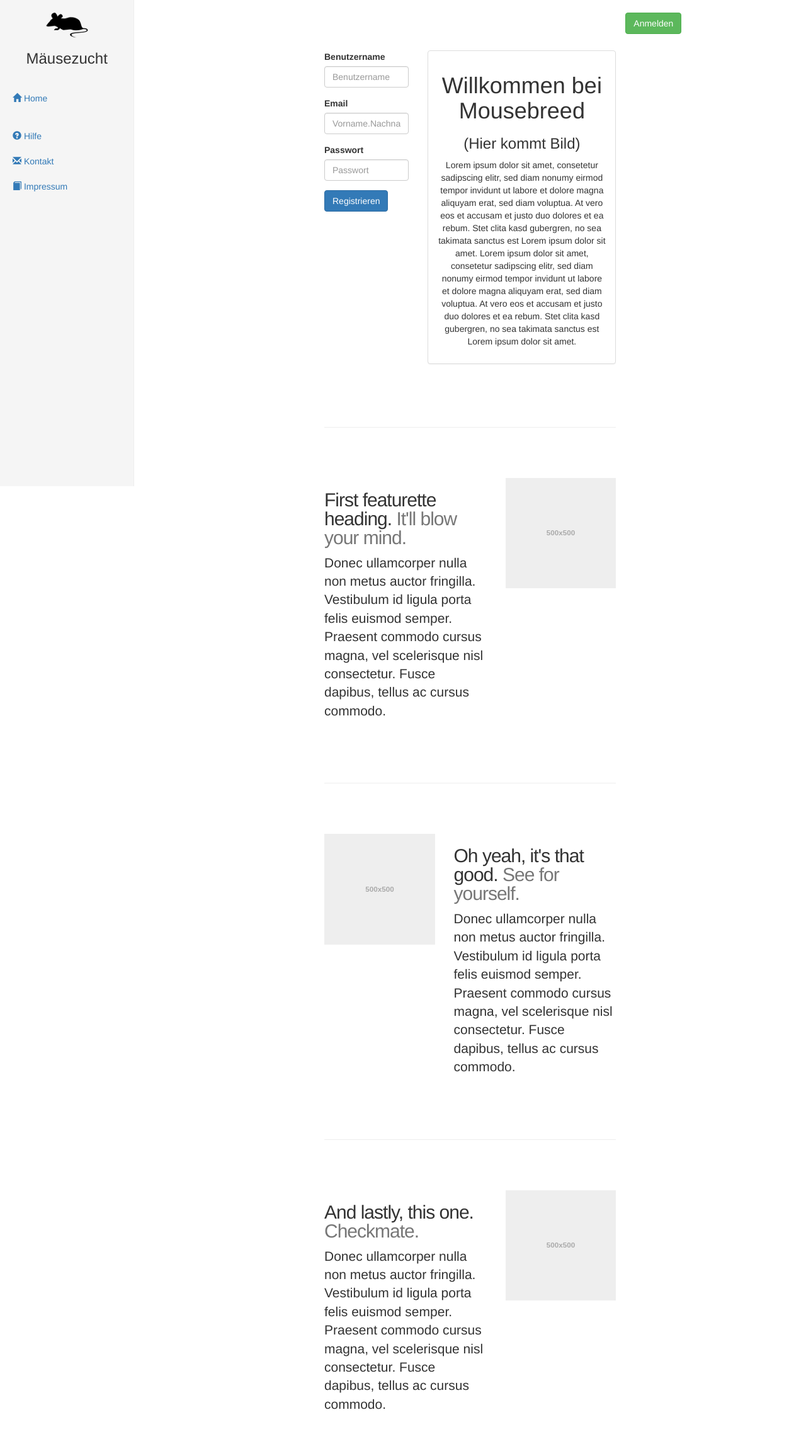
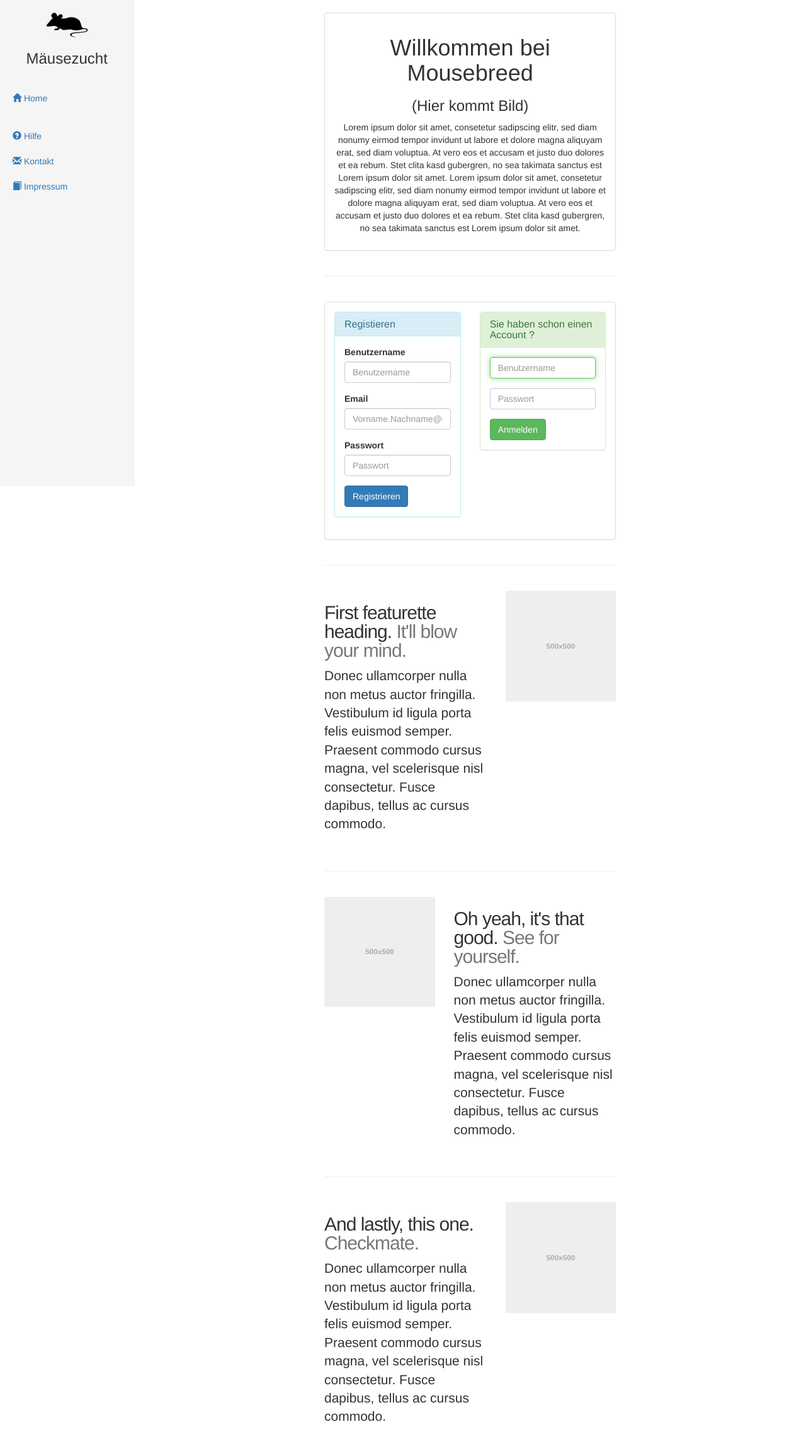
Before and after one commit to JulHee/MouseBreed, a PHP site: page / in a window 1280 px wide. Shown: the part 28-2332 px from the top of the page at 63% size. Before the commit the page ends 2266 px from the top, so only its background shows below. Run offline with PHP 8.4, Linux system fonts and the light colour scheme.

Commit message:
Home angepasst.

```diff
--- a/content/home_logged_out.php
+++ b/content/home_logged_out.php
@@ -1,90 +1,21 @@
-<div class="pull-right">
-    <!--<a class="btn btn-success" href="/login" role="button">Anmelden</a>-->
-    <a type="button" class="btn btn-success" data-toggle="modal" data-target="#myModal">
-        Anmelden
-    </a>
 
-    <div class="modal fade" id="myModal" tabindex="-1" role="dialog" aria-labelledby="myModalLabel" aria-hidden="true">
-        <div class="modal-dialog">
-            <div class="modal-content">
-                <div class="modal-header">
-                    <button type="button" class="close" data-dismiss="modal" aria-label="Close"><span
-                            aria-hidden="true">&times;</span></button>
-                    <h4 class="modal-title"><strong>Melde dich an zum Fortfahren</strong></h4>
-                </div>
-                <div class="modal-body">
-                    <form role="form" id="login_form" class="form-signin" action="/home" method="post">
-                        <fieldset>
-                            <div class="row center-block">
-                                <div class="center-block">
-                                    <img class="profile-img"
-                                         src="https://lh5.googleusercontent.com/-b0-k99FZlyE/AAAAAAAAAAI/AAAAAAAAAAA/eu7opA4byxI/photo.jpg?sz=120"
-                                         alt="">
-                                </div>
-                            </div>
-                            <div class="row">
-                                <div class="col-md-10 col-md-offset-1">
+<!--<div class="mycenter">
+    <form id="login_form_top" action="/home"
+          method="post">
         <div class="form-group">
-                                        <div class="input-group">
-                                    <span class="input-group-addon">
-                                        <span class="glyphicon glyphicon-user"></span>
-                                    </span>
-                                            <input id="username" class="form-control" placeholder="Benutzername"
-                                                   name="loginname" type="text" required
+            <input type="text" id="username" name="username" placeholder="Benutzername" class="form-control"
+                   required
                    autofocus>
         </div>
-                                    </div>
         <div class="form-group">
-                                        <div class="input-group">
-                                    <span class="input-group-addon">
-                                        <span class="glyphicon glyphicon-lock"></span>
-                                    </span>
-                                            <input id="password" class="form-control" placeholder="Passwort"
-                                                   name="password"
-                                                   type="password" required>
-                                        </div>
-                                    </div>
-                                    <div class="form-group">
-                                        <a id="login_button_top" class="btn btn-lg btn-primary btn-block">
-                                            Anmelden
-                                        </a>
-                                    </div>
-                                </div>
-                            </div>
-                        </fieldset>
-                    </form>
-                </div>
-                <div class="modal-footer">
-                    <div class="pull-left">
-                    Du besitzt keinen Account ?<a href="/register" onClick=""> Registriere dich hier</a>
-                        </div>
-                </div>
-            </div>
-        </div>
-    </div>
-    <div class="col-md-6 col-md-offset-3">
-        <div class="row" style="margin-top: 60px;">
-            <div id="anmeldung" class="col-md-4">
-                <form id="register_form" action="/login">
-                    <div class="form-group">
-                        <label for="registerInputEmail">Benutzername</label>
-                        <input type="text" class="form-control" id="registerInputUsername" placeholder="Benutzername"
+            <input type="password" id="password" name="password" placeholder="Passwort" class="form-control"
                    required>
         </div>
-                    <div class="form-group">
-                        <label for="registerInputUsername">Email</label>
-                        <input type="email" class="form-control" id="registerInputEmail"
-                               placeholder="Vorname.Nachname@example.de" required>
-                    </div>
-                    <div class="form-group">
-                        <label for="registerInputPassword">Passwort</label>
-                        <input type="password" class="form-control" id="registerInputPassword" placeholder="Passwort"
-                               required>
-                    </div>
-                    <a id="register_button" class="btn btn-primary">Registrieren</a>
+        <a id="login_button_top" class="btn btn-success">Anmelden</a>
+        <a href="/register" class="btn btn-primary">Registrieren</a>
     </form>
-            </div>
-            <div id="homeinfo" class="col-md-8">
+</div>-->
+<div class="col-md-6 col-md-offset-3">
     <div class="panel panel-default">
         <div class="panel-body text-center">
             <h1>Willkommen bei Mousebreed</h1>
@@ -109,10 +40,64 @@
             </p>
         </div>
     </div>
+    <hr class="featurette-divider">
+    <div class="panel panel-default">
+        <div class="panel-body">
+            <div class="row">
+                <div class="col-md-6">
+                    <div class="panel panel-info">
+                        <div class="panel-heading">
+                            <h3 class="panel-title">Registieren</h3>
+                        </div>
+                        <div class="panel-body">
+                            <div id="anmeldung">
+                                <form id="register_form" action="/login">
+                                    <div class="form-group">
+                                        <label for="registerInputEmail">Benutzername</label>
+                                        <input type="text" class="form-control" id="registerInputUsername" placeholder="Benutzername"
+                                               required>
+                                    </div>
+                                    <div class="form-group">
+                                        <label for="registerInputUsername">Email</label>
+                                        <input type="email" class="form-control" id="registerInputEmail"
+                                               placeholder="Vorname.Nachname@example.de" required>
+                                    </div>
+                                    <div class="form-group">
+                                        <label for="registerInputPassword">Passwort</label>
+                                        <input type="password" class="form-control" id="registerInputPassword" placeholder="Passwort"
+                                               required>
+                                    </div>
+                                    <a id="register_button" class="btn btn-primary">Registrieren</a>
+                                </form>
+                            </div>
+                        </div>
+                    </div>
+                </div>
+                <div class="col-md-6">
+                    <div class="panel panel-success">
+                        <div class="panel-heading">
+                            <h3 class="panel-title">Sie haben schon einen Account ?</h3>
+                        </div>
+                        <div class="panel-body">
+                            <form id="login_form_top"action="/home" method="post">
+                                <div class="form-group">
+                                    <input type="text" id="username" name="username" placeholder="Benutzername" class="form-control"
+                                           required
+                                           autofocus>
+                                </div>
+                                <div class="form-group">
+                                    <input type="password" id="password" name="password" placeholder="Passwort" class="form-control"
+                                           required>
+                                </div>
+                                <a id="login_button_top" class="btn btn-success">Anmelden</a>
+                            </form>
+                        </div>
+                    </div>
+                </div>
+            </div>
         </div>
     </div>
     <hr class="featurette-divider">
-
     <div class="row featurette">
         <div class="col-md-7">
             <h2 class="featurette-heading">First featurette heading. <span
--- a/style/main.css
+++ b/style/main.css
@@ -42,7 +42,7 @@ html {
     word-wrap: break-word;
 }
 .featurette-divider {
-    margin: 80px 0; /* Space out the Bootstrap <hr> more */
+    margin: 40px 0; /* Space out the Bootstrap <hr> more */
 }
 .carousel-inner img {
     margin: auto;
```
Lines whose indentation alone changed are shown as unchanged.
